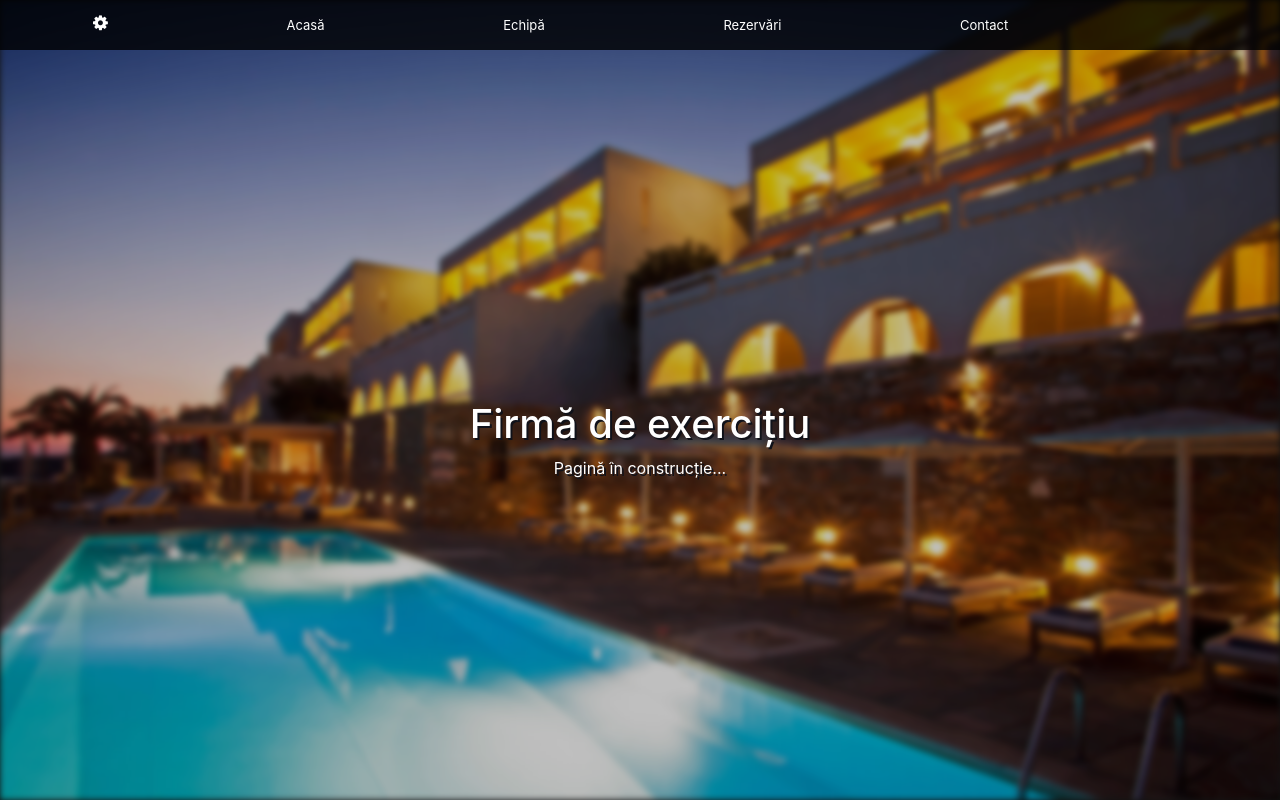
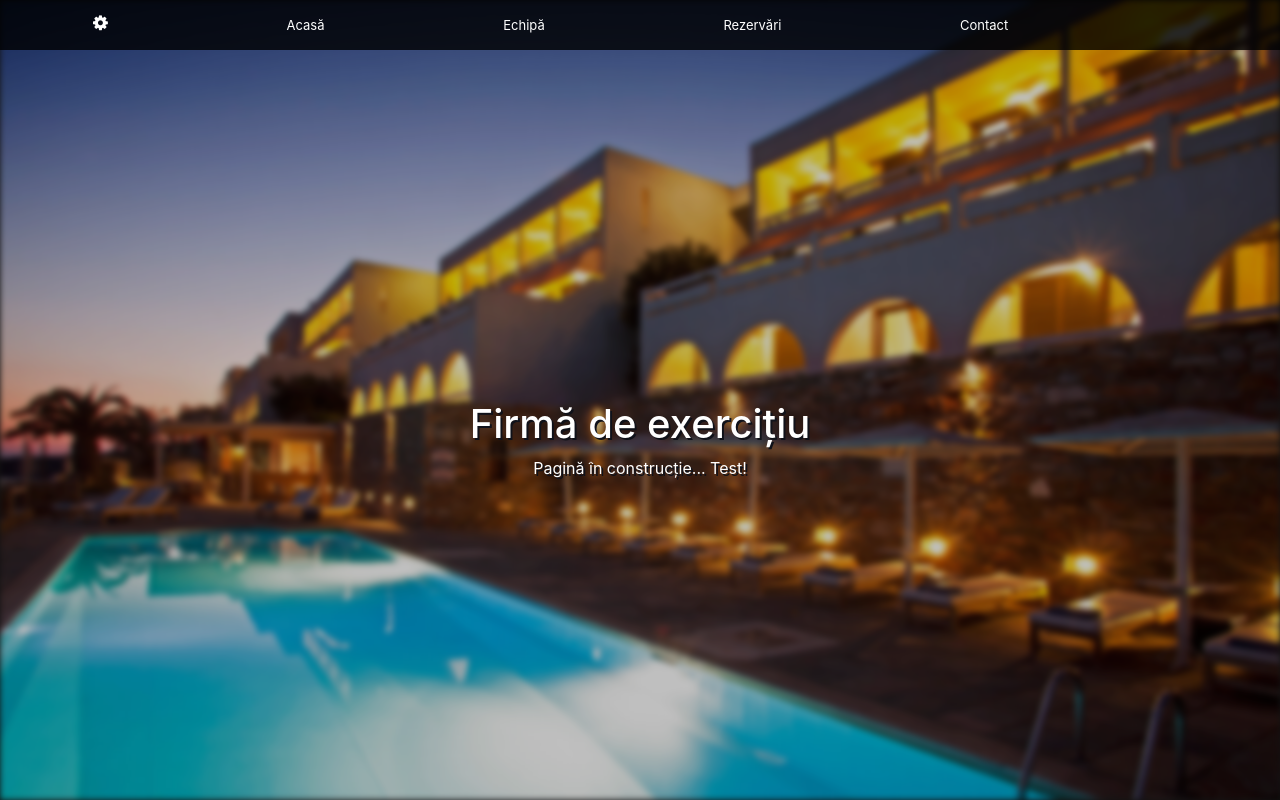
Before and after one commit to TheDropX/HotelJuliette, a PHP site: page /echipa.php in a window 1280 px wide. Run offline with PHP 8.4, Linux system fonts and the light colour scheme; data that the repository does not hold is empty.

Commit message:
Update echipa.php

```diff
--- a/echipa.php
+++ b/echipa.php
@@ -21,8 +21,8 @@ include_once "sidebar.php";
     <div class="bg"></div>
     <div class="first_hm">
             <h1 class="first_h1" data-aos="zoom-in">Firmă de exercițiu</h1>
-            <p class="first_p">Pagină în construcție... <?php $test = $_ENV["MONGOUSER"];
-echo $test; ?></p>
+            <p class="first_p">Pagină în construcție... <?php $test = getenv("MONGOUSER");
+echo 'Test' . $test . '!'; ?></p>
     </div>
     <script src="assets/js/jquery.min.js"></script>
     <script src="assets/bootstrap/js/bootstrap.min.js"></script>
```
